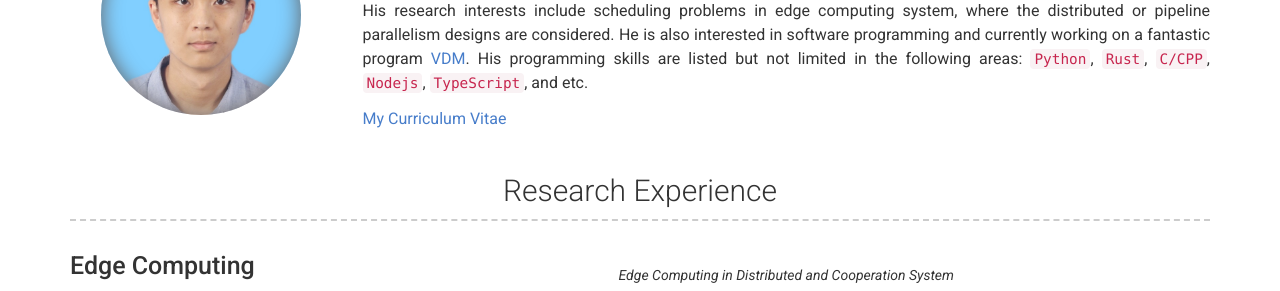
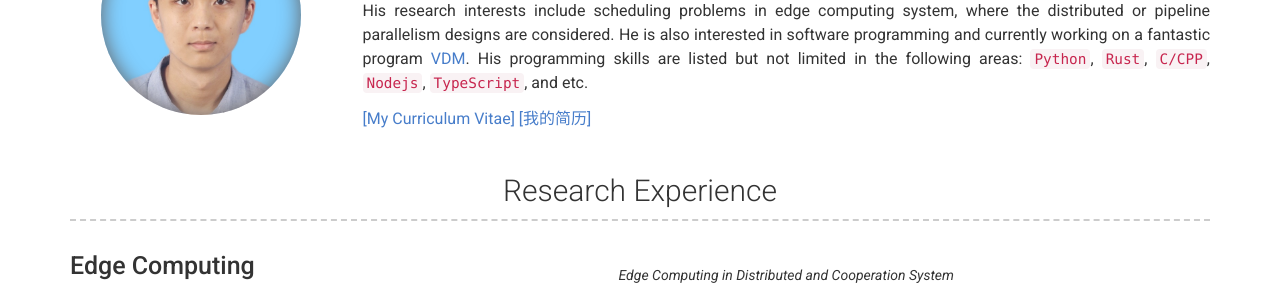
Before and after one commit to iamhyc/resume, a Jekyll site: the page built from index.md, in a window 1280 px wide and 900 px high. Shown: the part 398-689 px from the top of the window. Built offline with Jekyll 4.4.1, drawn with Linux system fonts in a browser that asks for light colours; comment, search, counter and statistics services are not loaded; a style sheet for code colours, icons or effects is not loaded.

Commit message:
Update _config.yml

```diff
--- a/_config.yml
+++ b/_config.yml
@@ -35,7 +35,7 @@ about_content: | # this will include new lines to allow paragraphs
   He is also interested in software programming and currently working on a fantastic program [VDM](https://github.com/VDM-Maintainer-Group/virtual-domain-manager).
   His programming skills are listed but not limited in the following areas: `Python`, `Rust`, `C/CPP`, `Nodejs`, `TypeScript`, and etc.
 
-  [My Curriculum Vitae](assets/ychong_resume.pdf)
+  [[My Curriculum Vitae]](assets/ychong_resume.pdf)  [[我的简历]](assets/ychong_resume_cn.pdf)
 
 # Experience Section
 experience_title: Research Experience #(Use this to override about experience section title)
```
